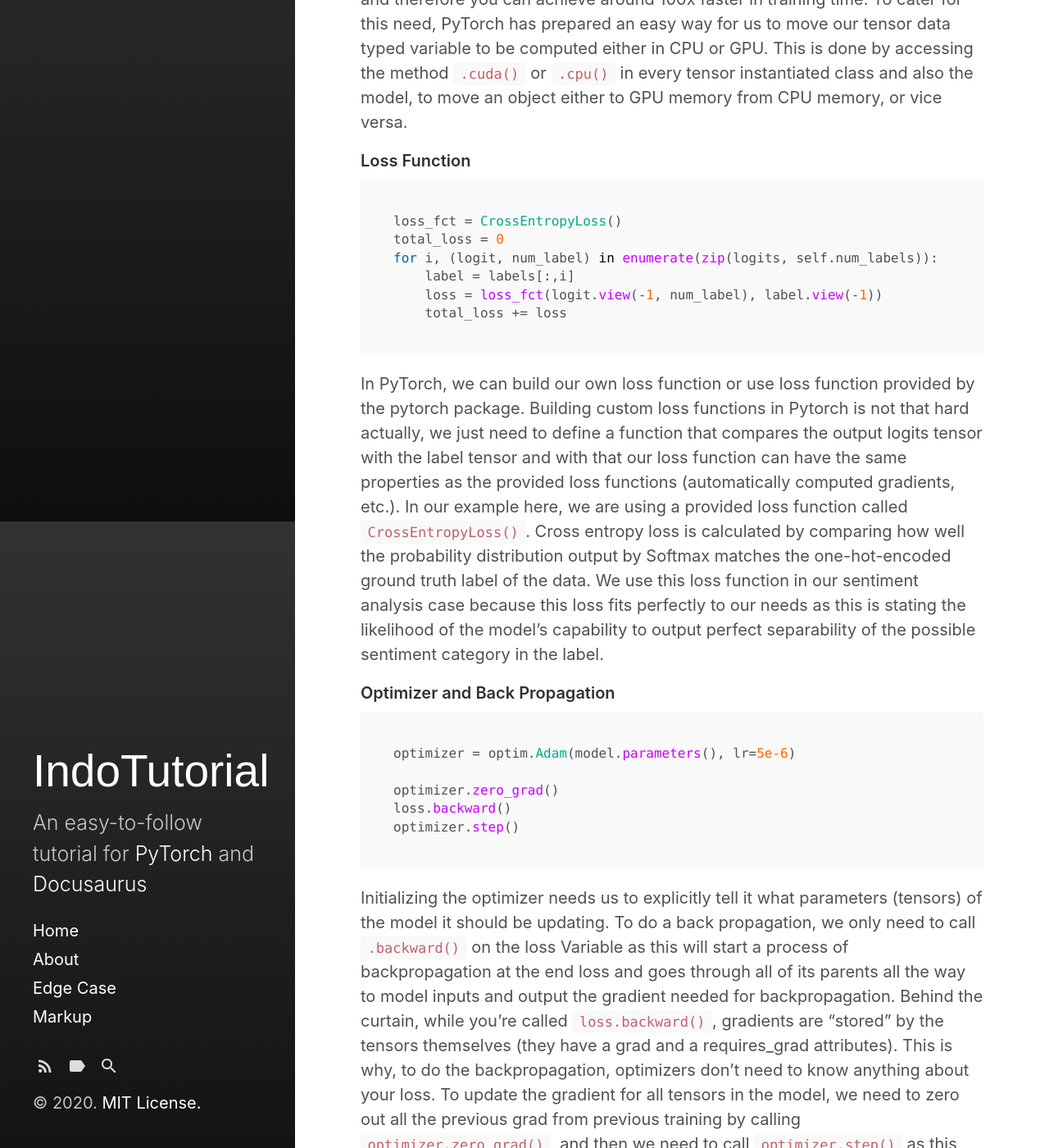
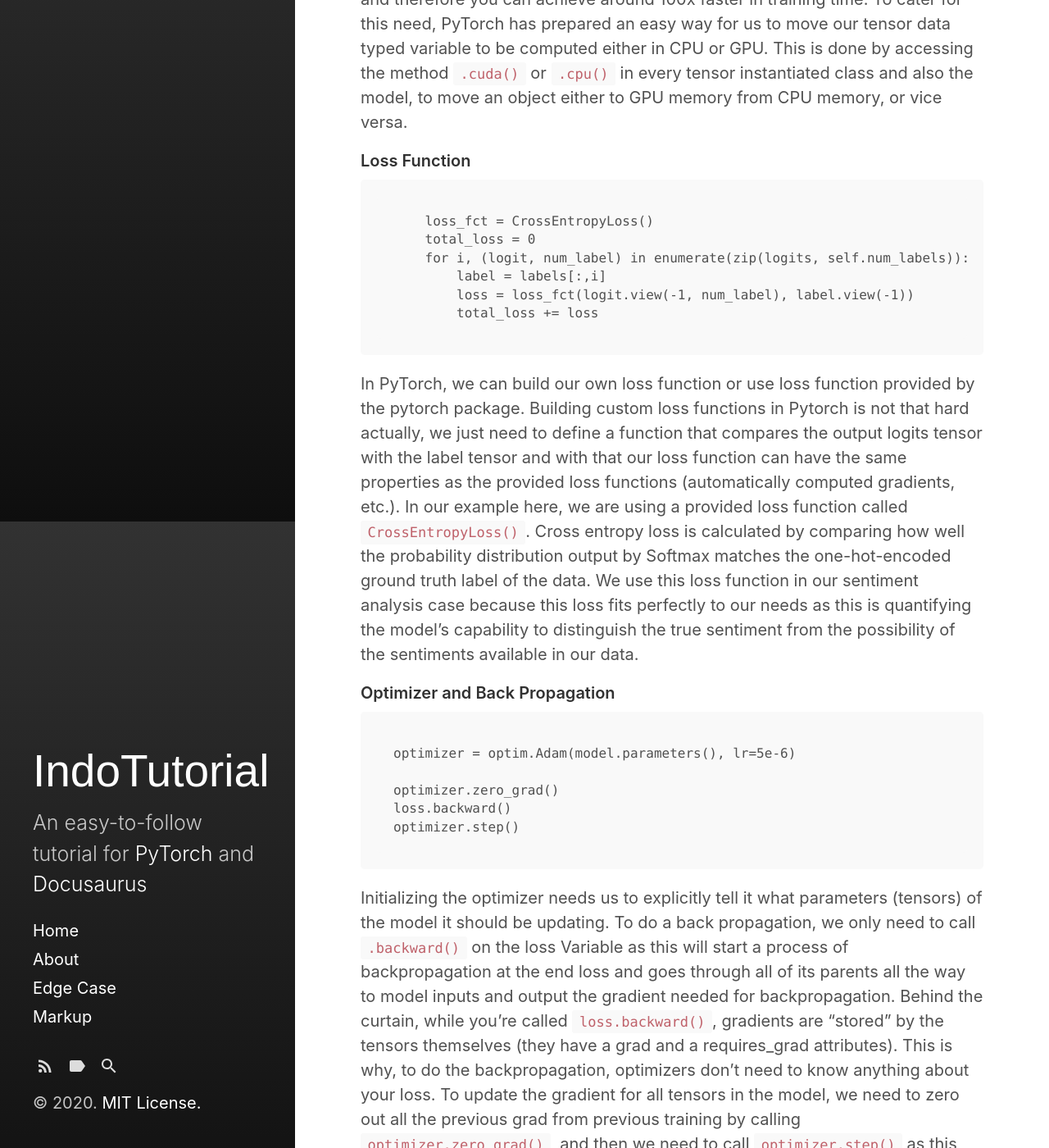
Before and after one commit to indobenchmark/tutorials, a Jekyll site: the page built from _posts/2020-10-18-basic-pytorch-en.md, in a window 1280 px wide and 1400 px high, scrolled down 14664 px. Shown: the whole window at 82% size. Built offline with Jekyll 4.4.1, drawn with Linux system fonts in a browser that asks for light colours; some of the changed text lies outside the part shown.

Commit message:
update en

````diff
--- a/_posts/2020-10-18-basic-pytorch-en.md
+++ b/_posts/2020-10-18-basic-pytorch-en.md
@@ -24,8 +24,8 @@ In this tutorial, you will learn how to implement deep learning models for natur
 <ul>
 <li><a href="#background">A Brief Background on NLP</a>
     <ul>
-        <li href="#introduction">From Rules to Deep Learning Models</li>
-        <li href="#tasks">Category of NLP Tasks</li>
+        <li><a href="#introduction">From Rules to Deep Learning Models</a></li>
+        <li><a href="#tasks">Category of NLP Tasks</a></li>
     </ul>
 </li>
 <li><a href="#nlp-pytorch">Building a Model Using PyTorch</a>
@@ -422,7 +422,7 @@ def train(model, train_loader, valid_loader, optimizer, forward_fn, metrics_fn,
 ```
 
 ##### CPU vs CUDA
-```python
+```
 model = model.cuda()
 ```
 
@@ -430,20 +430,20 @@ Training a million parameterized models like BERT on the CPU will take a vast am
 
 ##### Loss Function
 
-```python
-loss_fct = CrossEntropyLoss()
-total_loss = 0
-for i, (logit, num_label) in enumerate(zip(logits, self.num_labels)):
-    label = labels[:,i]
-    loss = loss_fct(logit.view(-1, num_label), label.view(-1))
-    total_loss += loss
+```
+    loss_fct = CrossEntropyLoss()
+    total_loss = 0
+    for i, (logit, num_label) in enumerate(zip(logits, self.num_labels)):
+        label = labels[:,i]
+        loss = loss_fct(logit.view(-1, num_label), label.view(-1))
+        total_loss += loss
 ```
 
-In PyTorch, we can build our own loss function or use loss function provided by the pytorch package. Building custom loss functions in Pytorch is not that hard actually, we just need to define a function that compares the output logits tensor with the label tensor and with that our loss function can have the same properties as the provided loss functions (automatically computed gradients, etc.). In our example here, we are using a provided loss function called `CrossEntropyLoss()`. Cross entropy loss is calculated by comparing how well the probability distribution output by Softmax matches the one-hot-encoded ground truth label of the data. We use this loss function in our sentiment analysis case because this loss fits perfectly to our needs as this is stating the likelihood of the model's capability to output perfect separability of the possible sentiment category in the label.
+In PyTorch, we can build our own loss function or use loss function provided by the pytorch package. Building custom loss functions in Pytorch is not that hard actually, we just need to define a function that compares the output logits tensor with the label tensor and with that our loss function can have the same properties as the provided loss functions (automatically computed gradients, etc.). In our example here, we are using a provided loss function called `CrossEntropyLoss()`. Cross entropy loss is calculated by comparing how well the probability distribution output by Softmax matches the one-hot-encoded ground truth label of the data. We use this loss function in our sentiment analysis case because this loss fits perfectly to our needs as this is quantifying the model's capability to distinguish the true sentiment from the possibility of the sentiments available in our data.
 
 ##### Optimizer and Back Propagation
 
-```python
+```
 optimizer = optim.Adam(model.parameters(), lr=5e-6)
 
 optimizer.zero_grad()
@@ -467,37 +467,37 @@ Evaluate the predictions using sklearn functions that are provided in the `docum
 We can see that the points above are coded in this below evaluation script that we will use for our fine tuning evaluation.
 
 ```python
-# Evaluate on validation
-model.eval()
-torch.set_grad_enabled(False)
+    # Evaluate on validation
+    model.eval()
+    torch.set_grad_enabled(False)
 
-total_loss, total_correct, total_labels = 0, 0, 0
-list_hyp, list_label = [], []
+    total_loss, total_correct, total_labels = 0, 0, 0
+    list_hyp, list_label = [], []
 
-pbar = tqdm(valid_loader, leave=True, total=len(valid_loader))
-for i, batch_data in enumerate(pbar):
-    batch_seq = batch_data[-1]
-    loss, batch_hyp, batch_label = forward_sequence_classification(model, batch_data[:-1], i2w=i2w, device='cuda')
+    pbar = tqdm(valid_loader, leave=True, total=len(valid_loader))
+    for i, batch_data in enumerate(pbar):
+        batch_seq = batch_data[-1]
+        loss, batch_hyp, batch_label = forward_sequence_classification(model, batch_data[:-1], i2w=i2w, device='cuda')
 
-    # Calculate total loss
-    valid_loss = loss.item()
-    total_loss = total_loss + valid_loss
+        # Calculate total loss
+        valid_loss = loss.item()
+        total_loss = total_loss + valid_loss
 
-    # Calculate evaluation metrics
-    list_hyp += batch_hyp
-    list_label += batch_label
+        # Calculate evaluation metrics
+        list_hyp += batch_hyp
+        list_label += batch_label
+        metrics = document_sentiment_metrics_fn(list_hyp, list_label)
+
+        pbar.set_description("VALID LOSS:{:.4f} {}".format(total_loss/(i+1), metrics_to_string(metrics)))
+
     metrics = document_sentiment_metrics_fn(list_hyp, list_label)
-
-    pbar.set_description("VALID LOSS:{:.4f} {}".format(total_loss/(i+1), metrics_to_string(metrics)))
-
-metrics = document_sentiment_metrics_fn(list_hyp, list_label)
-print("(Epoch {}) VALID LOSS:{:.4f} {}".format((epoch+1),
-    total_loss/(i+1), metrics_to_string(metrics)))
+    print("(Epoch {}) VALID LOSS:{:.4f} {}".format((epoch+1),
+        total_loss/(i+1), metrics_to_string(metrics)))
 ```
 
 The evaluation script above uses the `document_sentiment_metrics_fn` function to do the mentioned accuracy, F1 score, recall, and precision metrics calculations, and the following is the snippet of it.
 
-```python
+```
 def document_sentiment_metrics_fn(list_hyp, list_label):
     metrics = {}
     metrics["ACC"] = accuracy_score(list_label, list_hyp)
````
Also changed, not shown: _posts/2020-10-18-basic-pytorch-id.md (+1 -1 lines).
